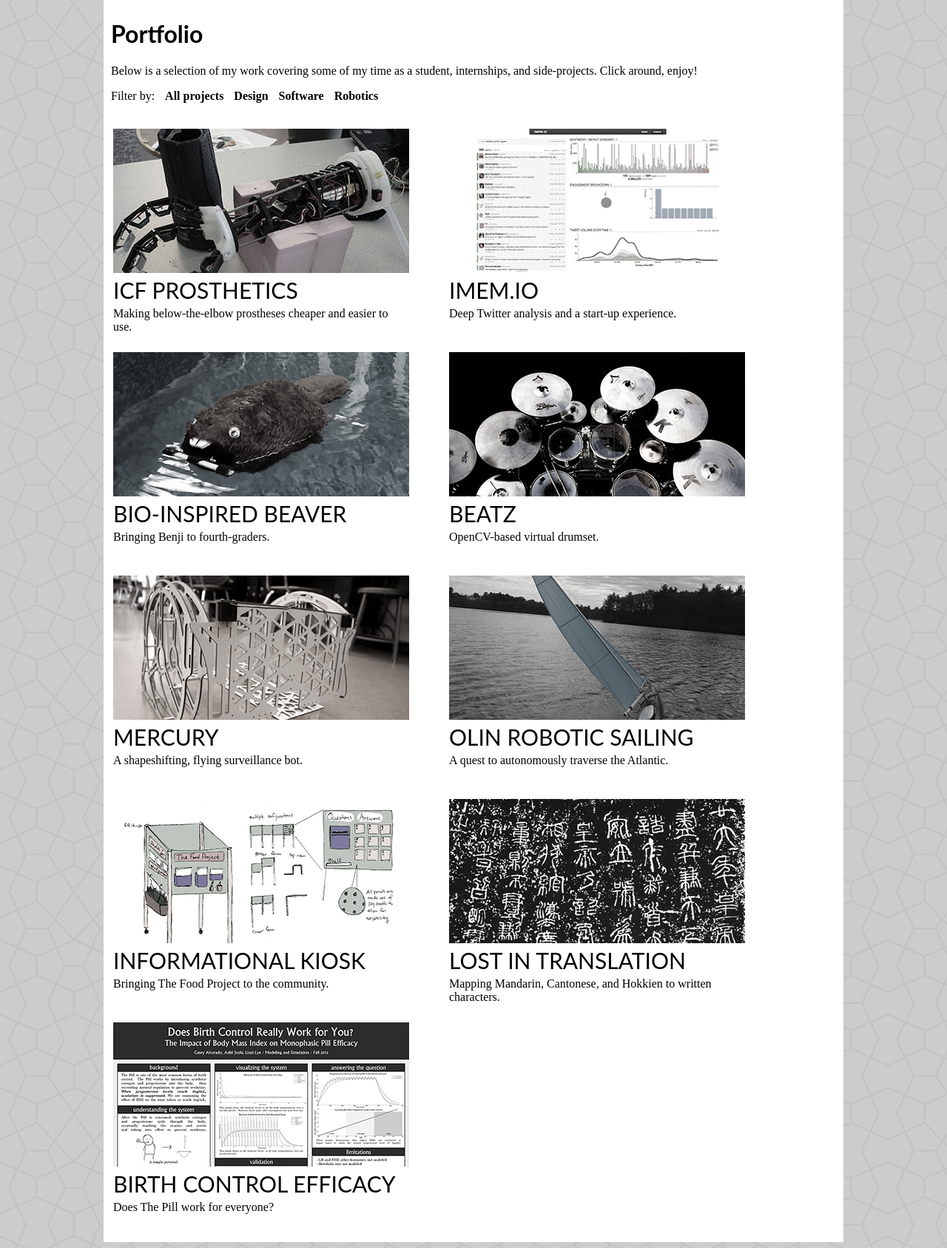
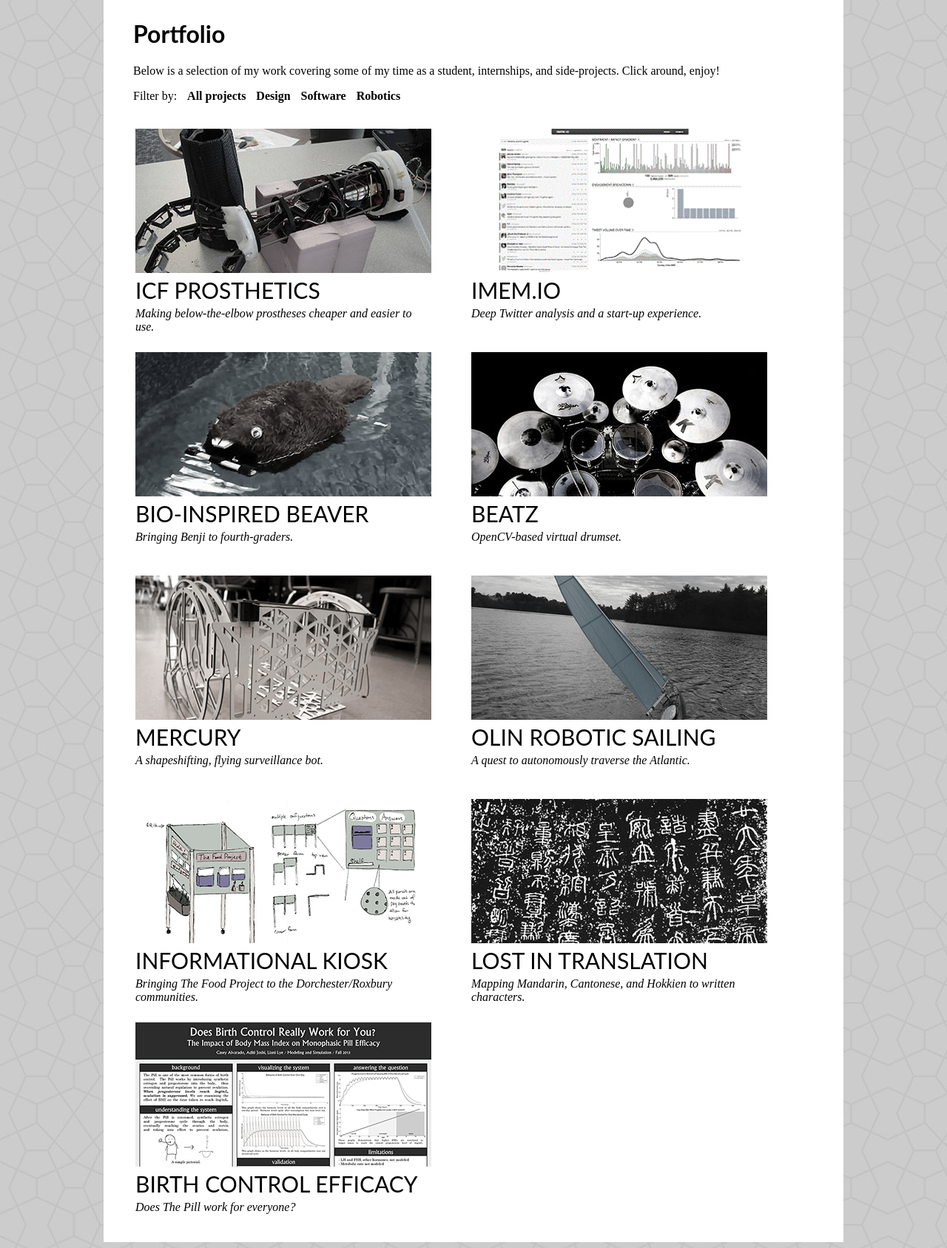
Before and after one commit to lianilychee/lianilychee.github.io, a PHP site: page /folio.html in a window 1280 px wide. Shown: the part 95-1782 px from the top of the page at 74% size. Run offline with PHP 8.4, Linux system fonts and the light colour scheme.

Commit message:
folio page looks lovely now

```diff
--- a/css/style.css
+++ b/css/style.css
@@ -98,12 +98,13 @@ nav {
 .section-container {
 	/*height: 100%;*/
 	float: center;
-	width: 980px;  /* This value must be 20px less than the nav width to compensate for padding */
+	width: 950px;  /* This value must be 20px less than the nav width to compensate for padding */
 	margin-top: 90px;
 	margin-left: auto;
 	margin-right: auto;
 	padding-top: 100px;
 	padding: 10px;
+	padding-left: 40px;
 	background: white;
 }
 
@@ -180,6 +181,7 @@ nav {
 			/*font-family: 'Droid Serif';*/
 			font-family: 'Droid Serif';
 			background-color: white;
+			font-style: italic;
 		}
 
 
--- a/js/content.js
+++ b/js/content.js
@@ -36,7 +36,7 @@ var CONTENT = {
 
 				kiosk = [	'folio/kiosk/thumb.gif',
 							'INFORMATIONAL KIOSK',
-							'Bringing The Food Project to the community.',
+							'Bringing The Food Project to the Dorchester/Roxbury communities.',
 							['tag-design']	],
 
 				chinese = [	'folio/chinese/test.gif',
```
